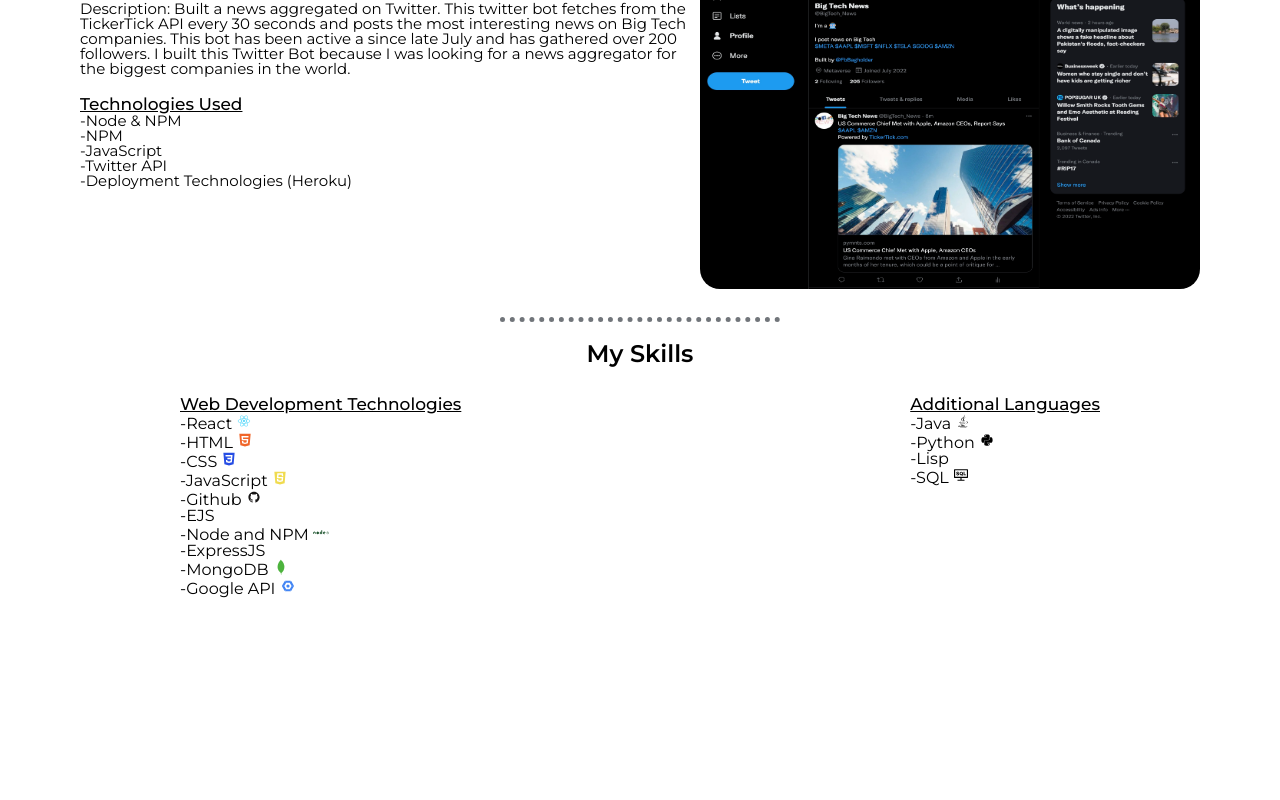
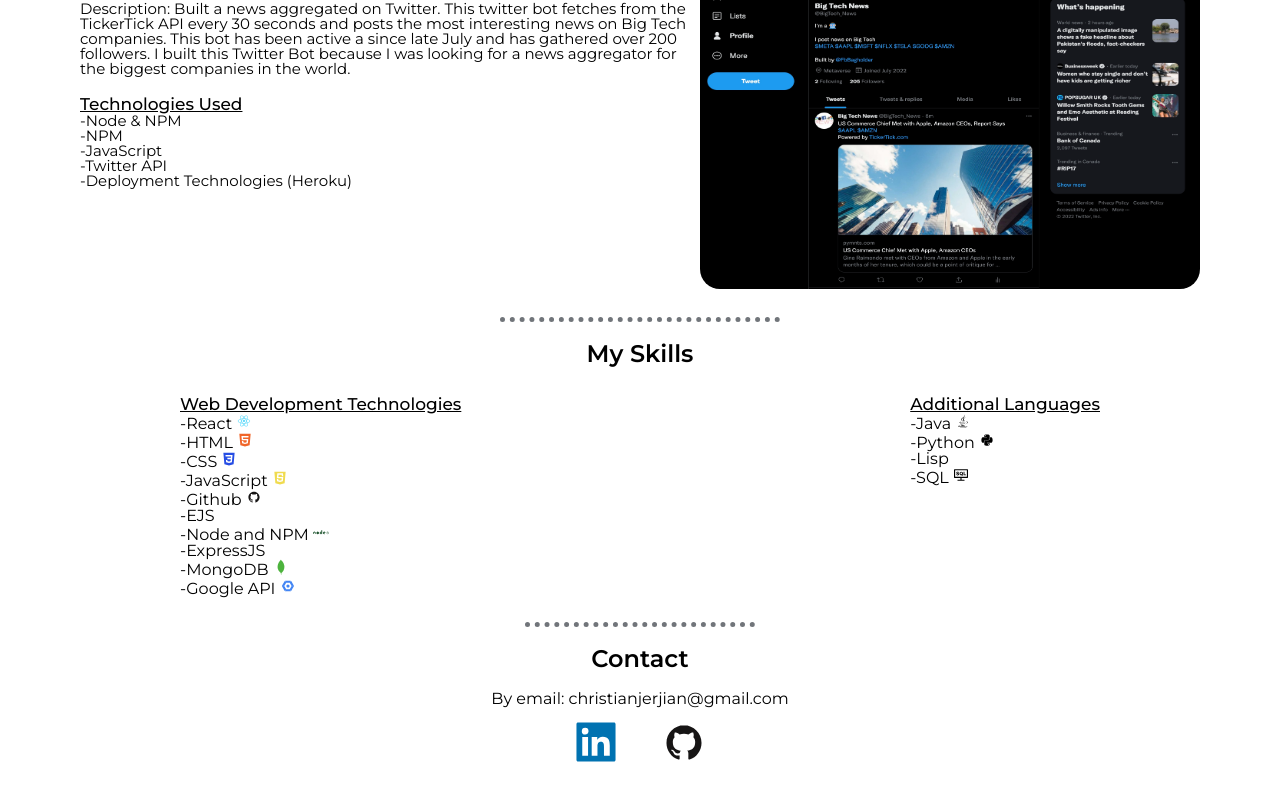
Before and after one commit to Jerjian/Personal-Website-ReactJS, a React (Vite) app: page / in a window 1280 px wide. Shown: the part 1343-2143 px from the top of the page. Before the commit the page ends 1941 px from the top, so only its background shows below. Built offline with nearby package versions, Linux system fonts and the light colour scheme.

Commit message:
Final setup comit

```diff
--- a/index.html
+++ b/index.html
@@ -6,6 +6,7 @@
     <link rel="preconnect" href="https://fonts.googleapis.com">
     <link rel="preconnect" href="https://fonts.gstatic.com" crossorigin>
     <link href="https://fonts.googleapis.com/css2?family=Montserrat:ital,wght@0,100;0,200;0,300;0,400;0,500;0,600;0,700;0,800;0,900;1,100;1,200;1,300;1,400;1,500;1,600;1,700;1,800;1,900&display=swap" rel="stylesheet">
+    <script src="https://smtpjs.com/v3/smtp.js"></script>
     <title>Christian Jerjian Personal Website</title>
   </head>
   <body>
--- a/package.json
+++ b/package.json
@@ -9,6 +9,7 @@
     "preview": "vite preview"
   },
   "dependencies": {
+    "emailjs": "^4.0.1",
     "react": "^18.2.0",
     "react-burger-menu": "^3.0.8",
     "react-dom": "^18.2.0",
--- /dev/null
+++ b/src/components/main/Contact.jsx
@@ -0,0 +1,21 @@
+import React from "react";
+import "./contact.css"
+import { DiGithubBadge } from "react-icons/di";
+import {AiFillLinkedin} from "react-icons/ai"
+
+
+
+export default function(){
+    return(
+        <div className="Contact">
+            <h1 className="contact-title">Contact</h1>
+            <div className="contact-info">
+                <p>By email: christianjerjian@gmail.com</p>
+                <div className="contact-info-logo">
+                    <a href="https://www.linkedin.com/in/christianjerjian/"><AiFillLinkedin color="#0072b1" className="contact-info-logo-icon"/></a>
+                    <a href="https://github.com/Jerjian"><DiGithubBadge color="#171515" className="contact-info-logo-icon" /></a>
+                </div>
+            </div>
+        </div>
+    )
+}
--- a/src/components/main/Main.jsx
+++ b/src/components/main/Main.jsx
@@ -3,6 +3,7 @@
 import "./main.css"
 import Work from "./Work";
 import Skills from "./Skills";
+import Contact from "./Contact";
 
 export default function(){
     return(
@@ -10,6 +11,7 @@
             <About/>
             <Work/>
             <Skills/>
+            <Contact/>
         </div>
 
     )
--- a/src/components/main/Skills.css
+++ b/src/components/main/Skills.css
@@ -16,7 +16,6 @@
     width: 100%;
     display: flex;
     justify-content: space-between;
-
     margin-top: 30px;
 }
 .skills-info-title{
--- a/src/components/main/Skills.jsx
+++ b/src/components/main/Skills.jsx
@@ -1,8 +1,6 @@
 import React from "react";
-// import { DiReact } from "@react-icons/di";
 import { DiReact, DiHtml5, DiCss3, DiJavascript, DiGithubBadge, DiNodejs, DiMongodb, DiGoogleCloudPlatform, DiJava, DiPython} from "react-icons/di";
 import {AiOutlineConsoleSql} from "react-icons/ai"
-import { IconContext } from "react-icons";
 import "./Skills.css"
 
 
@@ -40,6 +38,7 @@
                     </ul>
                 </div>
             </div>
+            <hr />
         </div>
     )
 }
--- /dev/null
+++ b/src/components/main/contact.css
@@ -0,0 +1,41 @@
+.Contact{
+    margin-top: 0px;
+    padding-top: 0px;
+    display: flex;
+    flex-direction: column;
+    padding: 0 180px 40px 180px;
+    align-items: center;
+    width: auto;
+}
+.contact-title{
+    font-family: 'Montserrat', sans-serif;
+    font-weight: 600;
+    font-size: x-large;
+}
+.contact-info{
+    margin-top: 20px;
+}
+.contact-info > p{
+    text-align: center;
+}
+.contact-info-logo{
+    padding: 0 80px;
+    display: flex;
+    justify-content: space-between;
+    margin-top: 10px;
+}
+.contact-info-logo-icon{
+    width: 50px;
+    height: 50px;
+}
+
+.contact-info-logo-icon:active {
+  box-shadow: 0 5px #666;
+  transform: translateY(4px);
+}
+@media (max-width: 843px){
+    .Contact{
+        padding: 0;
+    }
+
+}
```
Also changed, not shown: 1 other file (tests, documents, lock files or other folders).
